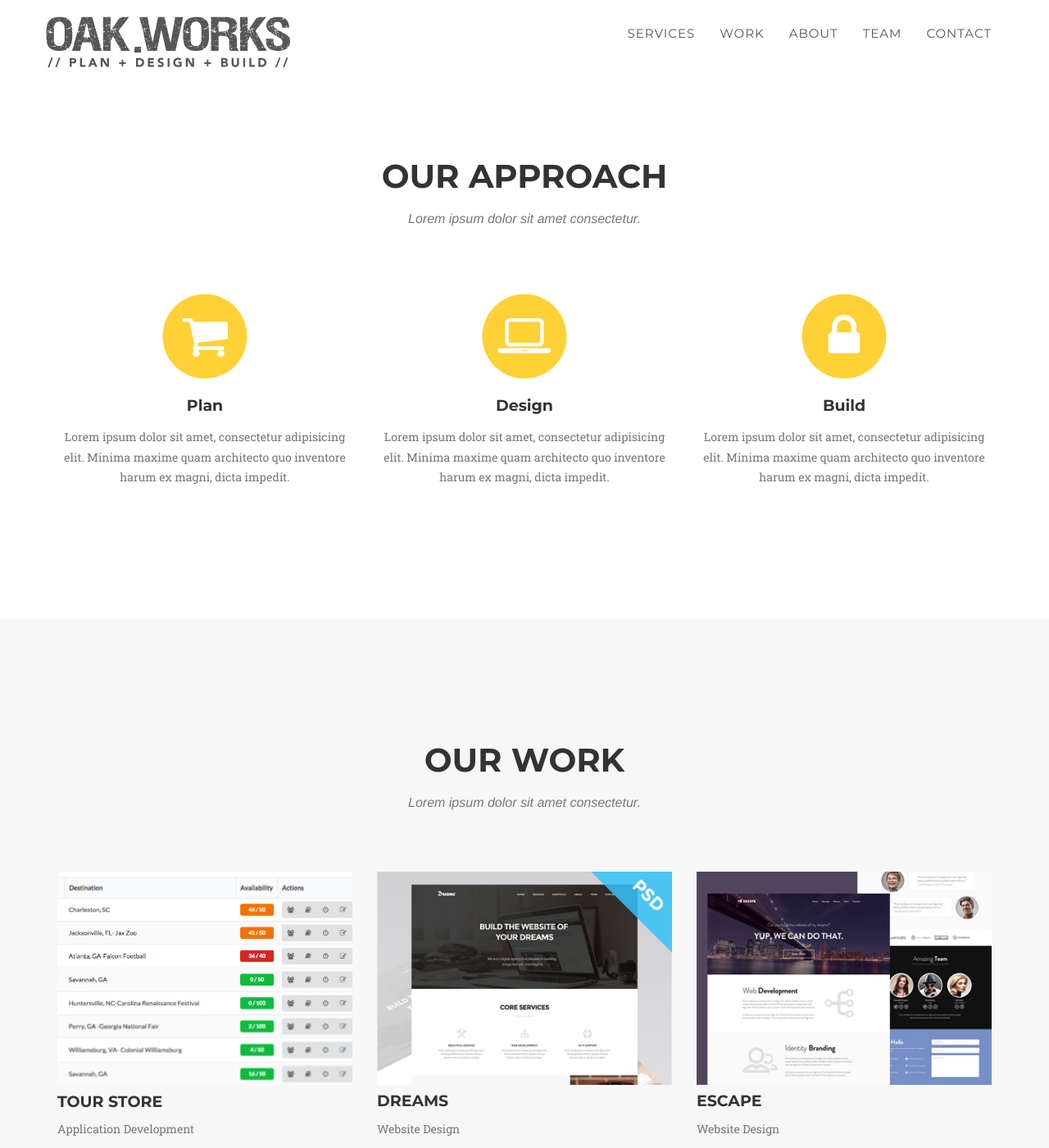
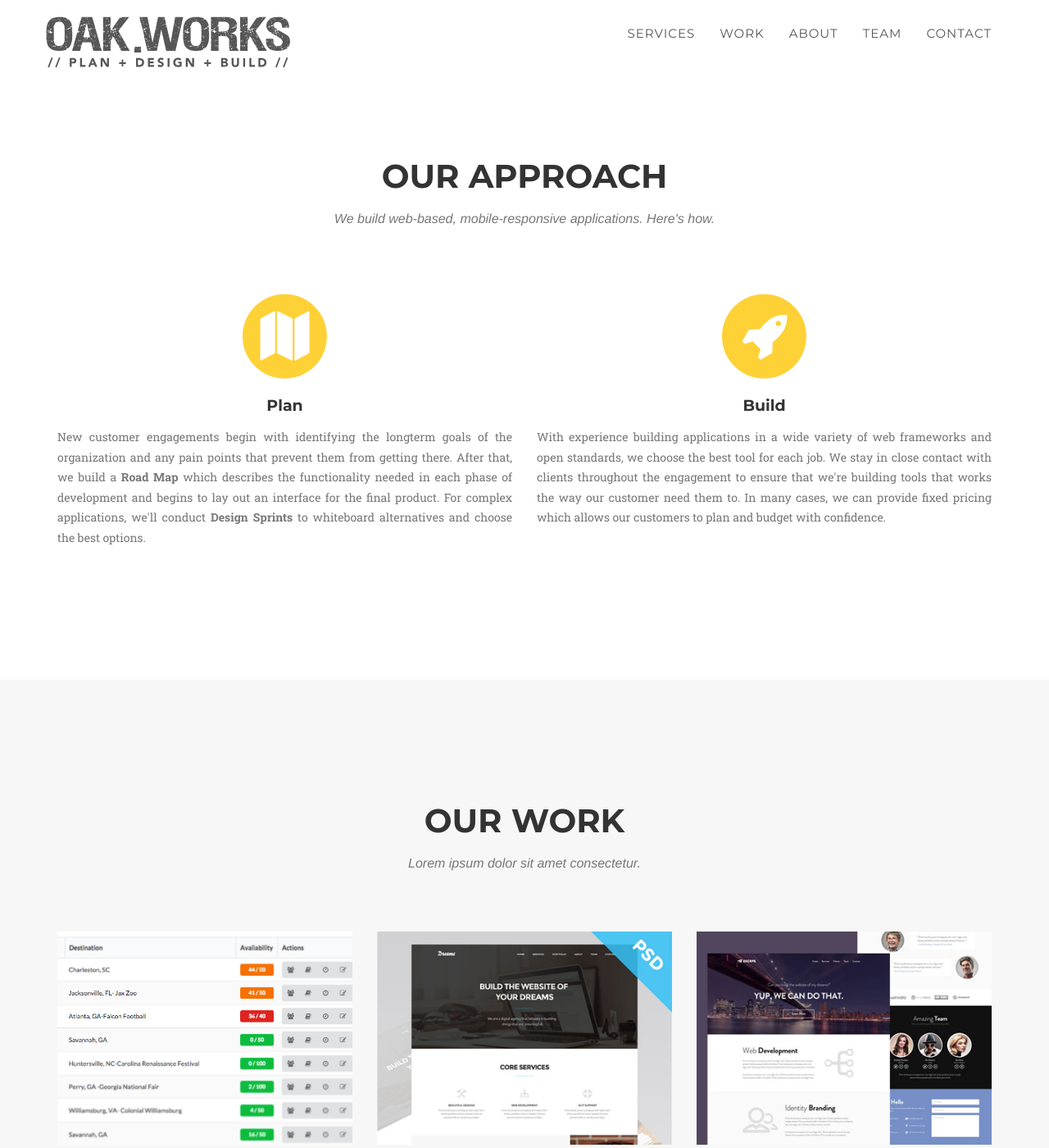
Before and after one commit to oakworks/oakworks.github.io, a Jekyll site: the page built from index.html, in a window 1280 px wide and 1400 px high, scrolled down 800 px. Shown: the whole window at 82% size. Built offline with Jekyll 4.4.1, drawn with Linux system fonts in a browser that asks for light colours; nearby versions of some CDN libraries; some web fonts are replaced.

Commit message:
First draft at Services: Plan, Build

```diff
--- a/_includes/css/agency.css
+++ b/_includes/css/agency.css
@@ -12,6 +12,10 @@ body {
 
 .text-muted {
     color: #777;
+}
+
+.service-heading + p {
+  text-align: justify;
 }
 
 .text-primary {
--- a/_includes/services.html
+++ b/_includes/services.html
@@ -4,33 +4,42 @@
             <div class="row">
                 <div class="col-lg-12 text-center">
                     <h2 class="section-heading">Our Approach</h2>
-                    <h3 class="section-subheading text-muted">Lorem ipsum dolor sit amet consectetur.</h3>
+                    <h3 class="section-subheading text-muted">We build web-based, mobile-responsive applications. Here's how.</h3>
                 </div>
             </div>
             <div class="row text-center">
-                <div class="col-md-4">
+                <div class="col-sm-6">
                     <span class="fa-stack fa-4x">
                         <i class="fa fa-circle fa-stack-2x text-primary"></i>
-                        <i class="fa fa-shopping-cart fa-stack-1x fa-inverse"></i>
+                        <i class="fa fa-map fa-stack-1x fa-inverse"></i>
                     </span>
                     <h4 class="service-heading">Plan</h4>
-                    <p class="text-muted">Lorem ipsum dolor sit amet, consectetur adipisicing elit. Minima maxime quam architecto quo inventore harum ex magni, dicta impedit.</p>
+                    <p class="text-muted">
+                      New customer engagements begin with identifying the longterm
+                      goals of the organization and any pain points that prevent them
+                      from getting there. After that, we build a <strong>Road Map</strong>
+                      which describes the functionality needed in each phase of
+                      development and begins to lay out an interface for the final
+                      product. For complex applications, we'll conduct <strong>Design
+                      Sprints</strong> to whiteboard alternatives and choose the
+                      best options.
+                    </p>
                 </div>
-                <div class="col-md-4">
+                <div class="col-sm-6">
                     <span class="fa-stack fa-4x">
                         <i class="fa fa-circle fa-stack-2x text-primary"></i>
-                        <i class="fa fa-laptop fa-stack-1x fa-inverse"></i>
-                    </span>
-                    <h4 class="service-heading">Design</h4>
-                    <p class="text-muted">Lorem ipsum dolor sit amet, consectetur adipisicing elit. Minima maxime quam architecto quo inventore harum ex magni, dicta impedit.</p>
-                </div>
-                <div class="col-md-4">
-                    <span class="fa-stack fa-4x">
-                        <i class="fa fa-circle fa-stack-2x text-primary"></i>
-                        <i class="fa fa-lock fa-stack-1x fa-inverse"></i>
+                        <i class="fa fa-rocket fa-stack-1x fa-inverse"></i>
                     </span>
                     <h4 class="service-heading">Build</h4>
-                    <p class="text-muted">Lorem ipsum dolor sit amet, consectetur adipisicing elit. Minima maxime quam architecto quo inventore harum ex magni, dicta impedit.</p>
+                    <p class="text-muted">
+                      With experience building applications in a wide variety
+                      of web frameworks and open standards, we choose the best
+                      tool for each job. We stay in close contact with clients
+                      throughout the engagement to ensure that we're building
+                      tools that works the way our customer need them to. In many
+                      cases, we can provide fixed pricing which allows our customers
+                      to plan and budget with confidence.
+                    </p>
                 </div>
             </div>
         </div>
```
